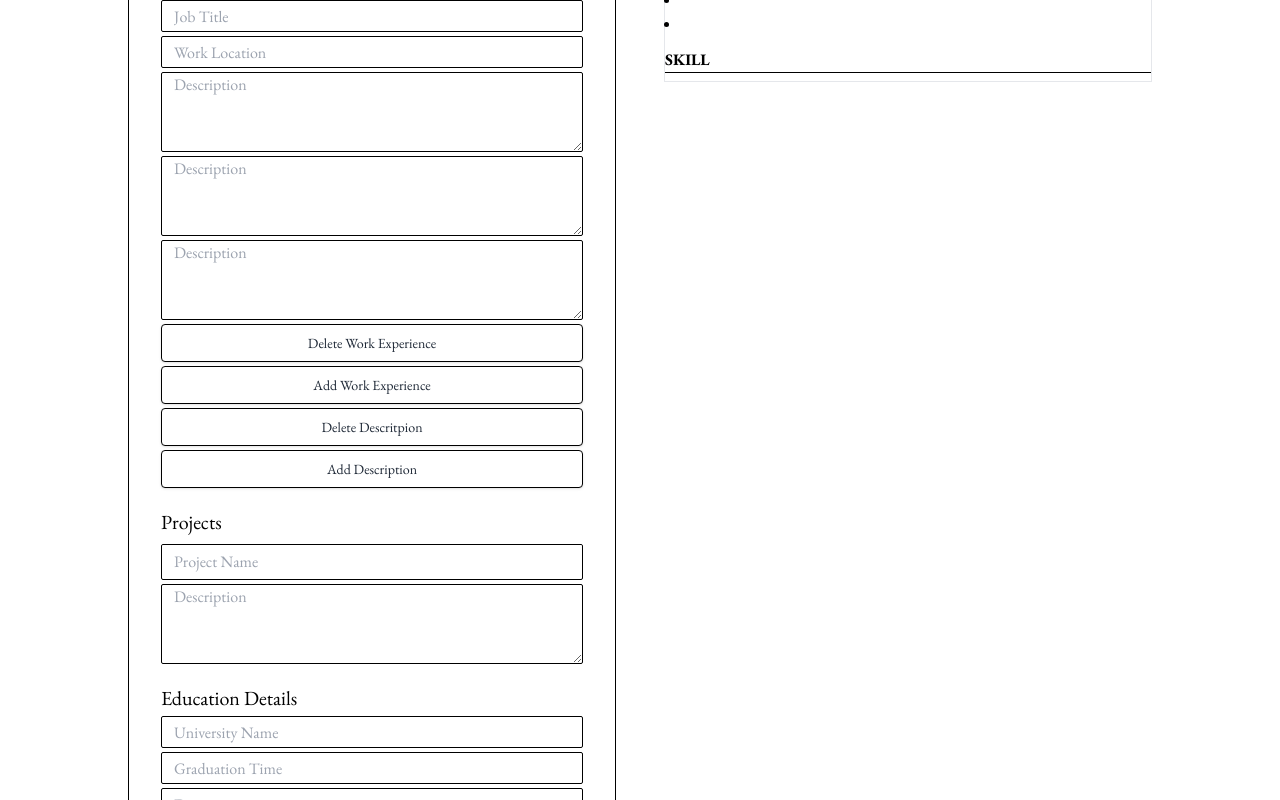
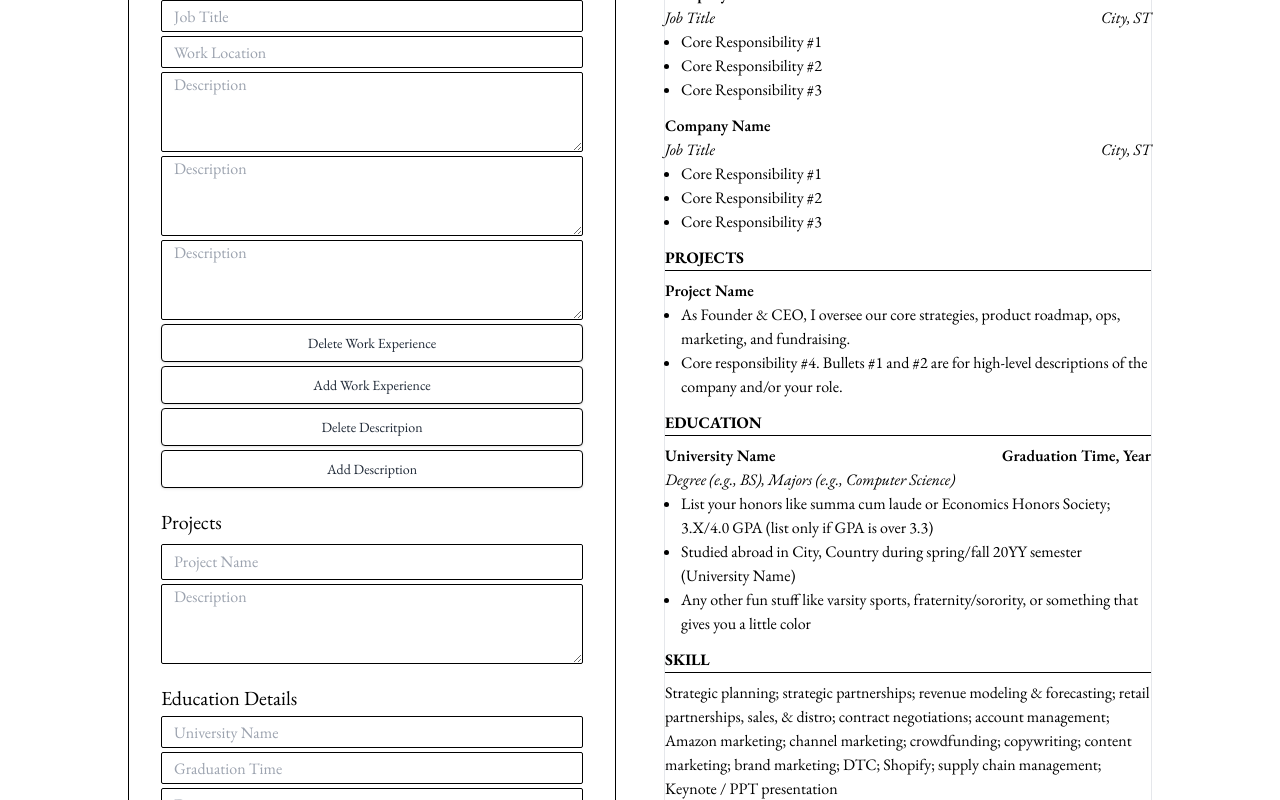
Before and after one commit to haicaumuoi/CV-Application, a React (Create React App) app: page / in a window 1280 px wide. Shown: the part 420-1220 px from the top of the page. Built offline with nearby package versions, Linux system fonts and the light colour scheme.

Commit message:
Done connecting a mummy data to the UI

```diff
--- a/src/App.js
+++ b/src/App.js
@@ -1,5 +1,5 @@
 import "./App.css";
-import React, { useState, Component } from "react";
+import React, { useState, Component, useEffect } from "react";
 import Form from "./components/Form/Form";
 import PersonalDetails from "./components/View/PersonalDetail";
 import Education from "./components/View/Education";
@@ -15,75 +15,98 @@ function App() {
 
   const educationList = education.map((item) => {
     return {
+      key: uuidv4(),
       universityName: item.universityName,
-      time: item.time,
+      educationTime: item.time,
       degree: item.degree,
       location: item.location,
-      description1: item.description1,
-      description2: item.description2,
-      description3: item.description3,
+      educationDescription1: item.description1,
+      educationDescription2: item.description2,
+      educationDescription3: item.description3,
     };
   });
 
   const experienceList = experience.map((item) => {
     return {
+      key: uuidv4(),
       companyName: item.companyName,
       time: item.time,
       jobTitle: item.jobTitle,
       jobLocation: item.jobLocation,
-      description1: item.description1,
-      description2: item.description2,
-      description3: item.description3,
+      jobDescription1: item.description1,
+      jobDescription2: item.description2,
+      jobDescription3: item.description3,
     };
   });
 
   const projectList = projects.map((item) => {
     return {
+      key: uuidv4(),
       projectName: item.projectName,
-      description1: item.description1,
-      description2: item.description2,
+      projectDescription1: item.description1,
+      projectDescription2: item.description2,
     };
   });
 
+  const skillList = skill.map((item) => {
+    return {
+      key: uuidv4(),
+      skillDescription: item.description,
+    };
+  });
+
+  const handleTextAreaChange = (e) => {
+    const value = e.target.value;
+  };
+
   return (
     <div className="App">
-      <Form />
+      <Form onInputChange={handleTextAreaChange} />
+
       <div className="View basis-1/2">
         <div className="border border-neutral-300 p-10 shadow-xl ">
           <PersonalDetails {...personal} />
 
-          {experienceList.length !== 0 ? (
+          {/* {experienceList.length > 0 ? ( */}
           <section className="work-experience ">
             <div className="big-text uppercase text-base font-bold mt-3 text-left border-b border-black">
               Work experience
             </div>
             <ul>
-                <WorkExperience {...experienceList} />
+              {experience.map((experienceList) => {
+                return <WorkExperience {...experienceList} />;
+              })}
             </ul>
           </section>
-          ) : null}
+          {/* ) : null} */}
 
-          {projectList.length !== 0 ? (
+          {projectList.length > 0 ? (
             <section className="project">
               <div className="big-text uppercase text-base font-bold mt-3 text-left border-b border-black">
                 Projects
               </div>
-              <Projects {...projectList} />
+              {projects.map((projectList) => {
+                return <Projects {...projectList} />;
+              })}
             </section>
           ) : null}
 
-          {educationList.length !== 0 ? (
+          {educationList.length > 0 ? (
             <section className="education">
               <div className="big-text uppercase text-base font-bold mt-3 text-left border-b border-black">
                 Education
               </div>
-              <Education {...educationList} />
+              {education.map((educationList) => {
+                return <Education {...educationList} />;
+              })}
             </section>
           ) : null}
 
-          {skill.length !== 0 ? (
+          {skillList.length > 0 ? (
             <section className="skill">
-              <Skill {...skill} />
+              {skill.map((skillList) => {
+                return <Skill {...skillList} />;
+              })}
             </section>
           ) : (
             <div></div>
--- a/src/components/View/Description.js
+++ b/src/components/View/Description.js
@@ -1,7 +1,7 @@
 import React, { useState } from "react";
 import uniqid from "uniqid";
 
-function Descriptions(description1, description2, description3) {
+function Descriptions(description1, description2, description3, key) {
   const descriptions = [];
   if (description1 !== null) {
     descriptions.push(description1.description1);
--- a/src/components/View/Education.js
+++ b/src/components/View/Education.js
@@ -2,6 +2,7 @@ import React, { useState } from "react";
 import Descriptions from "./Description";
 
 function Education({
+  key,
   universityName,
   educationTime,
   degree,
--- a/src/components/View/Skill.js
+++ b/src/components/View/Skill.js
@@ -1,6 +1,6 @@
 import React from "react";
 
-function Skill({ skillDescription }) {
+function Skill({ skillDescription, key }) {
   return (
     <div>
       <div className="big-text uppercase text-base font-bold mt-3 text-left border-b border-black">
--- a/src/components/View/WorkExperience.js
+++ b/src/components/View/WorkExperience.js
@@ -2,6 +2,7 @@ import React from "react";
 import Descriptions from "./Description";
 
 function WorkExperience({
+  key,
   companyName,
   timeWorked,
   jobTitle,
--- a/src/cv-template-sample.js
+++ b/src/cv-template-sample.js
@@ -8,14 +8,14 @@ const data = {
   experience: [
     {
       companyName: "Top Company",
-      time: "Oct. 2017 – Present",
+      timeWorked: "Oct. 2017 – Present",
       jobTitle: "Founder & CEO",
       jobLocation: "Denver, CO",
-      description1:
+      jobDescription1:
         " As Founder & CEO, I oversee our core strategies, product roadmap, ops, marketing, and fundraising.",
-      description2:
+      jobDescription2:
         " Core responsibility #3. Pretend this is where they stop     reading your resume. Whether Work or Education is your top section, the first 3 things they see better be your most impressive stuff, period.",
-      description3:
+      jobDescription3:
         "Core responsibility #4. Bullets #1 and #2 are for high-level descriptions of the company and/or your role.",
     },
     {
@@ -23,47 +23,50 @@ const data = {
       time: "Month Year – Month Year",
       jobTitle: "Job Title",
       jobLocation: "City, ST",
-      description1: "Core Responsibility #1",
-      description2: "Core Responsibility #2",
-      description3: "Core Responsibility #3",
+      jobDescription1: "Core Responsibility #1",
+      jobDescription2: "Core Responsibility #2",
+      jobDescription3: "Core Responsibility #3",
     },
     {
       companyName: "Company Name",
       time: "Month Year – Month Year",
       jobTitle: "Job Title",
       jobLocation: "City, ST",
-      description1: "Core Responsibility #1",
-      description2: "Core Responsibility #2",
-      description3: "Core Responsibility #3",
+      jobDescription1: "Core Responsibility #1",
+      jobDescription2: "Core Responsibility #2",
+      jobDescription3: "Core Responsibility #3",
     },
   ],
+
   projects: [
     {
       projectName: "Project Name",
-      description1:
+      projectDescription1:
         "As Founder & CEO, I oversee our core strategies, product roadmap, ops, marketing, and fundraising.",
-      description2:
+      projectDescription2:
         "Core responsibility #4. Bullets #1 and #2 are for high-level descriptions of the company and/or your role.",
     },
   ],
   education: [
     {
       universityName: "University Name",
-      time: "Graduation Time, Year",
+      educationTime: "Graduation Time, Year",
       degree: "Degree (e.g., BS), Majors (e.g., Computer Science)",
       location: "City, ST",
-      description1:
+      educationDescription1:
         "List your honors like summa cum laude or Economics Honors Society; 3.X/4.0 GPA (list only if GPA is over 3.3)",
-      description2:
+      educationDescription2:
         "Studied abroad in City, Country during spring/fall 20YY semester (University Name)",
-      description3:
+      educationDescription3:
         "Any other fun stuff like varsity sports, fraternity/sorority, or something that gives you a little color",
     },
   ],
-  skill: {
-    description:
-      "Strategic planning; strategic partnerships; revenue modeling & forecasting; retail partnerships, sales, & distro; contract negotiations; account management; Amazon marketing; channel marketing; crowdfunding; copywriting; content marketing; brand marketing; DTC; Shopify; supply chain management; Keynote / PPT presentation",
-  },
+  skill: [
+    {
+      skillDescription:
+        "Strategic planning; strategic partnerships; revenue modeling & forecasting; retail partnerships, sales, & distro; contract negotiations; account management; Amazon marketing; channel marketing; crowdfunding; copywriting; content marketing; brand marketing; DTC; Shopify; supply chain management; Keynote / PPT presentation",
+    },
+  ],
 };
 
 export default data;
```
Also changed, not shown: src/components/View/Projects.js (+6 -1 lines). Lines whose indentation alone changed are shown as unchanged.
